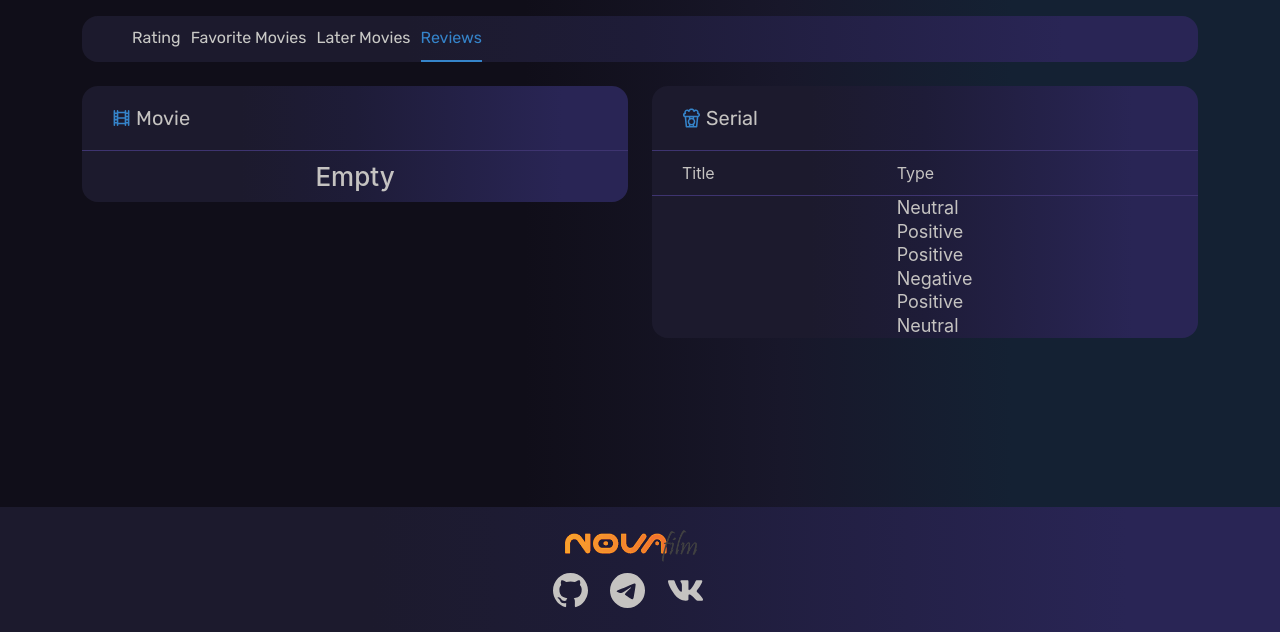
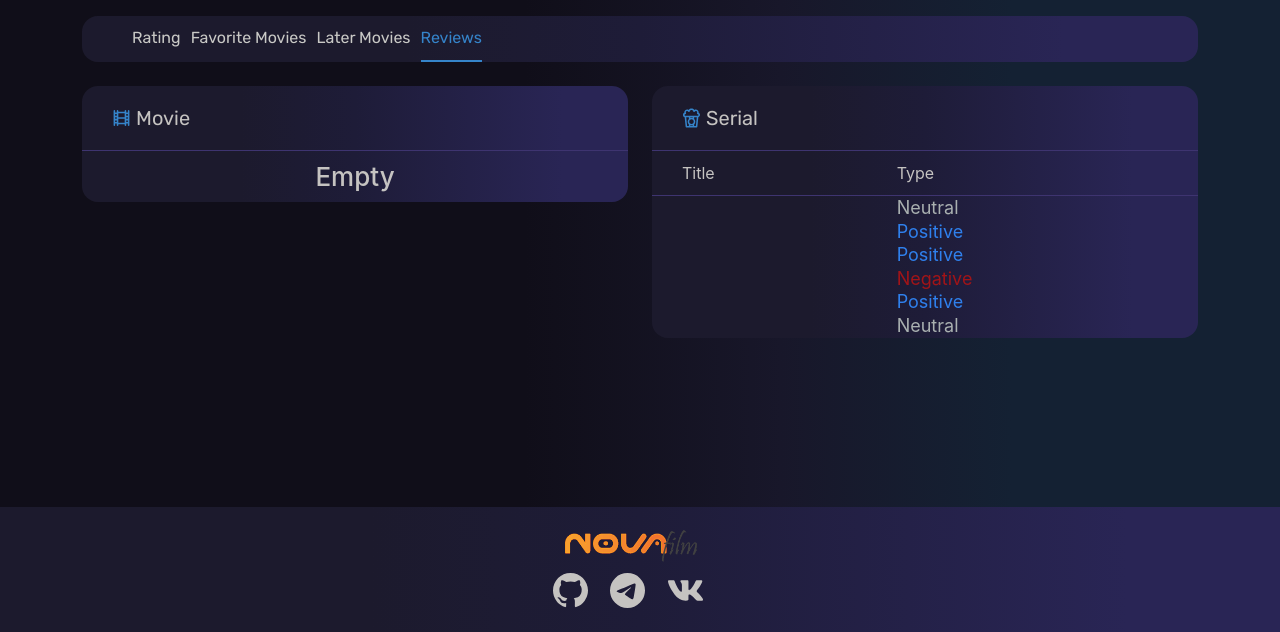
Before and after one commit to MihailGulkin/DjangoCinema, a Django app: template users/templates/users/profile.html in a window 1280 px wide, after a click on "Reviews". Shown: the part 168-800 px from the top of the page. Run offline with Django 4.2, Linux system fonts and the light colour scheme; the template is opened without the code that fills it: values that come from a table or form of the project are taken from there, others are empty; data comes from the database, SQL or seed files in the repository; both versions use the stored data as it was after the commit; some libraries are stand-ins or nearby versions; some web fonts are replaced.

Commit message:
54 commit some styles

```diff
--- a/users/static/css/profile.css
+++ b/users/static/css/profile.css
@@ -251,7 +251,18 @@
 {
     width: 25% !important;
 }
-
+.blue_color_review_type
+{
+    color: rgb(47, 128, 237) !important;
+}
+.gray_color_review_type
+{
+    color: rgb(169, 176, 176) !important;
+}
+.red_color_review_type
+{
+    color: rgb(161, 20, 24) !important;
+}
 @media all and (max-width: 991px)
 {
     .nav__items_ul > li
--- a/users/templates/users/profile.html
+++ b/users/templates/users/profile.html
@@ -1,5 +1,6 @@
 {% extends 'web/base.html' %}
 {% load static %}
+{% load add_css_color %}
 {% block title_style %}
     <link rel="stylesheet" href="{% static 'css/profile.css' %}">
     <link rel="stylesheet" href="{% static 'css/movie_serial_page.css' %}">
@@ -600,7 +601,7 @@
                                                     </div>
                                                 </td>
                                                 <td>
-                                                    <h3 class="prev_h3_ font_size_18">{{ film.review_type }}</h3>
+                                                    <h3 class="prev_h3_ font_size_18 {{ film.review_type|add_css_color }}">{{ film.review_type }}</h3>
                                                 </td>
                                                 {% if flag_auth %}
                                                     <td>
@@ -692,7 +693,7 @@
                                                     </div>
                                                 </td>
                                                 <td>
-                                                    <h3 class="prev_h3_ font_size_18">{{ serial.review_type }}</h3>
+                                                    <h3 class="prev_h3_ font_size_18 {{ serial.review_type|add_css_color }}">{{ serial.review_type }}</h3>
                                                 </td>
                                                 {% if flag_auth %}
                                                     <td>
--- /dev/null
+++ b/users/templatetags/add_css_color.py
@@ -0,0 +1,11 @@
+from django import template
+
+register = template.Library()
+
+
+@register.filter(name='add_css_color')
+def add_css_color(review_type):
+    color = {'Positive': 'blue_color_review_type',
+             'Neutral': 'gray_color_review_type',
+             'Negative': 'red_color_review_type'}
+    return color.get(review_type, 'Negative')
--- a/web/models.py
+++ b/web/models.py
@@ -22,6 +22,7 @@
 
 like_dislike_review = [('Like', 'Like'),
                        ('Dislike', 'Dislike')]
+
 
 
 class Genre(models.Model):
```
Also changed, not shown: db.sqlite3, users/templatetags/__init__.py (added).
